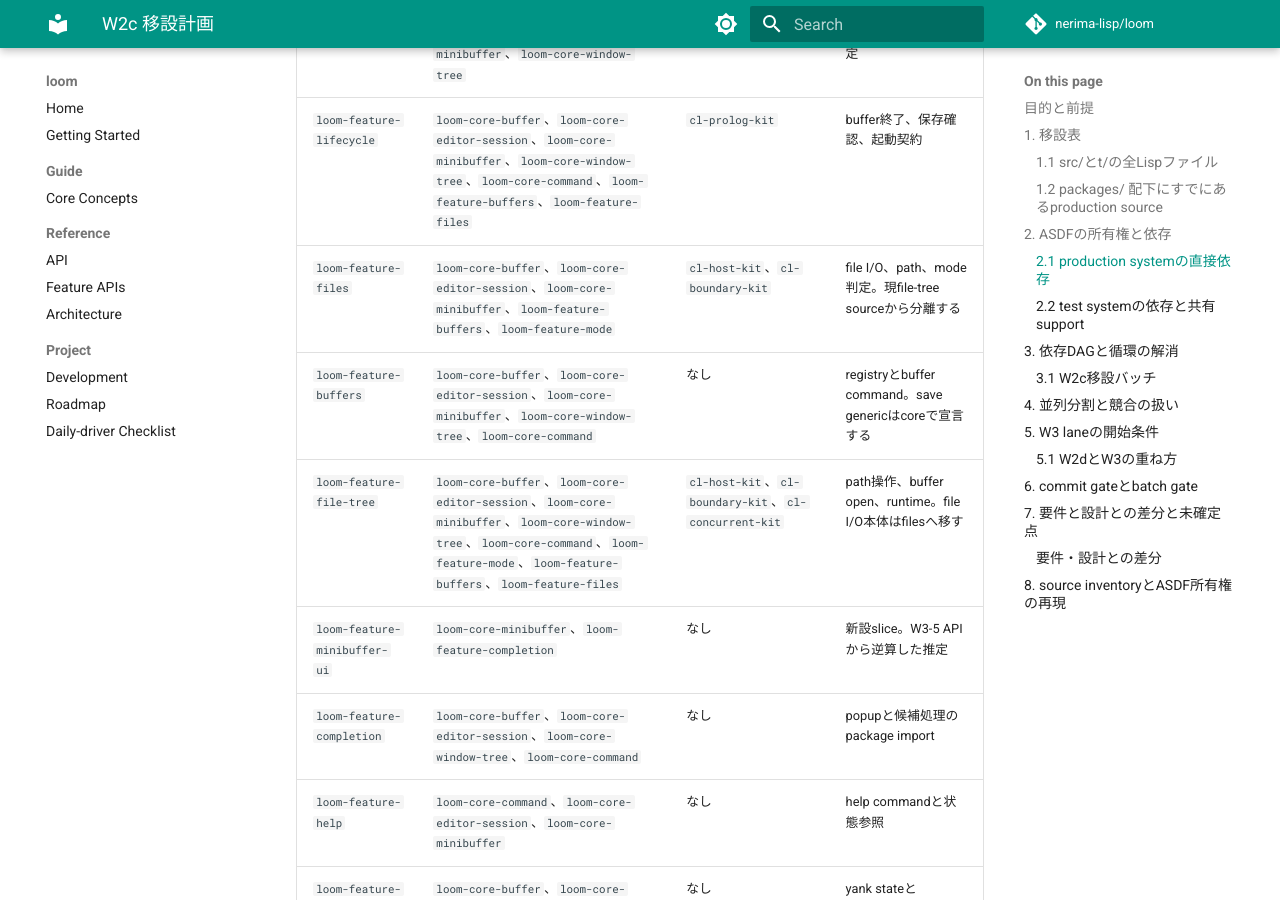
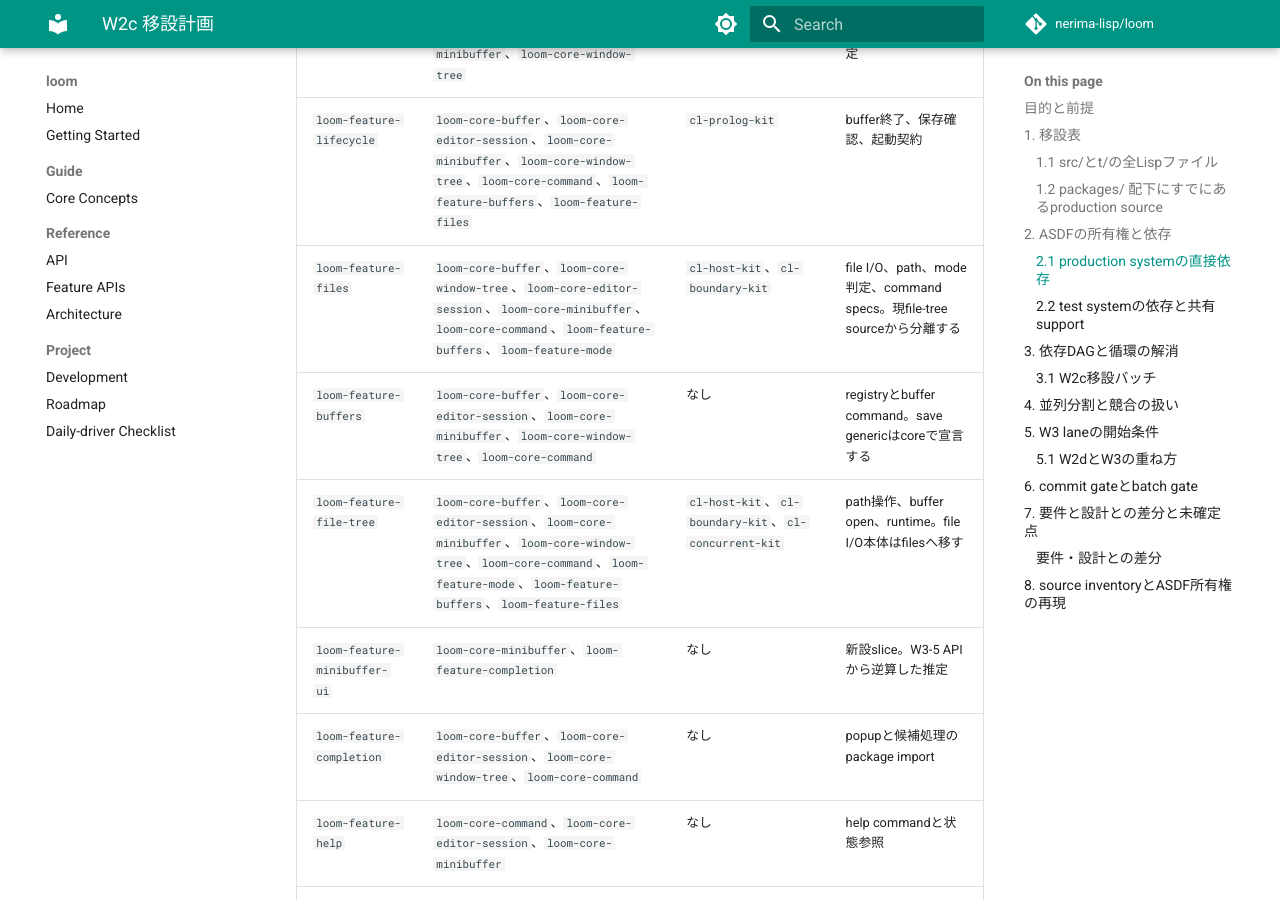
Before and after one commit to nerima-lisp/loom, an MkDocs documentation site: the page built from docs/src/notes/w2c-move-plan.md, in a window 1280 px wide and 900 px high, scrolled down 54730 px. Built offline with MkDocs 1.6.1 and Material for MkDocs 9.7.7, drawn with Linux system fonts in a browser that asks for light colours; comment, search, counter and statistics services are not loaded.

Commit message:
feat(files): move file commands and recent-file state

```diff
--- a/docs/src/notes/w2c-move-plan.md
+++ b/docs/src/notes/w2c-move-plan.md
@@ -549,7 +549,7 @@ system名は設計書のhyphen区切りを使う。
 | `loom-core-editor-session` | `loom-core-buffer`、`loom-core-window-tree` | なし | `package.lisp`のimport |
 | `loom-core-command` | `loom-core-buffer`、`loom-core-editor-session`、`loom-core-minibuffer`、`loom-core-window-tree` | `cl-tty-kit`、`cl-json-kit` | package importと登録、trace実装から推定 |
 | `loom-feature-lifecycle` | `loom-core-buffer`、`loom-core-editor-session`、`loom-core-minibuffer`、`loom-core-window-tree`、`loom-core-command`、`loom-feature-buffers`、`loom-feature-files` | `cl-prolog-kit` | buffer終了、保存確認、起動契約 |
-| `loom-feature-files` | `loom-core-buffer`、`loom-core-editor-session`、`loom-core-minibuffer`、`loom-feature-buffers`、`loom-feature-mode` | `cl-host-kit`、`cl-boundary-kit` | file I/O、path、mode判定。現file-tree sourceから分離する |
+| `loom-feature-files` | `loom-core-buffer`、`loom-core-window-tree`、`loom-core-editor-session`、`loom-core-minibuffer`、`loom-core-command`、`loom-feature-buffers`、`loom-feature-mode` | `cl-host-kit`、`cl-boundary-kit` | file I/O、path、mode判定、command specs。現file-tree sourceから分離する |
 | `loom-feature-buffers` | `loom-core-buffer`、`loom-core-editor-session`、`loom-core-minibuffer`、`loom-core-window-tree`、`loom-core-command` | なし | registryとbuffer command。save genericはcoreで宣言する |
 | `loom-feature-file-tree` | `loom-core-buffer`、`loom-core-editor-session`、`loom-core-minibuffer`、`loom-core-window-tree`、`loom-core-command`、`loom-feature-mode`、`loom-feature-buffers`、`loom-feature-files` | `cl-host-kit`、`cl-boundary-kit`、`cl-concurrent-kit` | path操作、buffer open、runtime。file I/O本体はfilesへ移す |
 | `loom-feature-minibuffer-ui` | `loom-core-minibuffer`、`loom-feature-completion` | なし | 新設slice。W3-5 APIから逆算した推定 |
```
Also changed, not shown: 23 other files.
